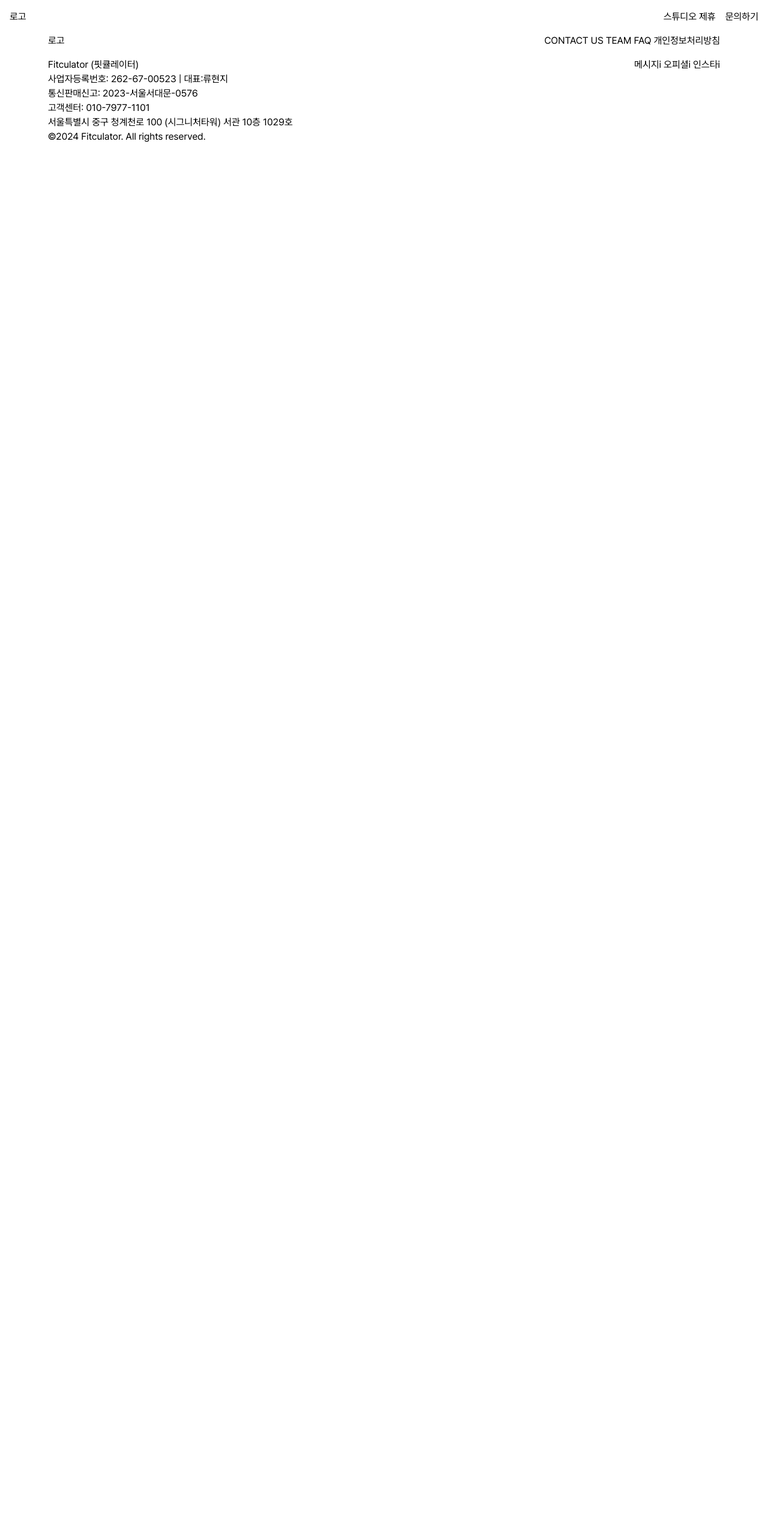
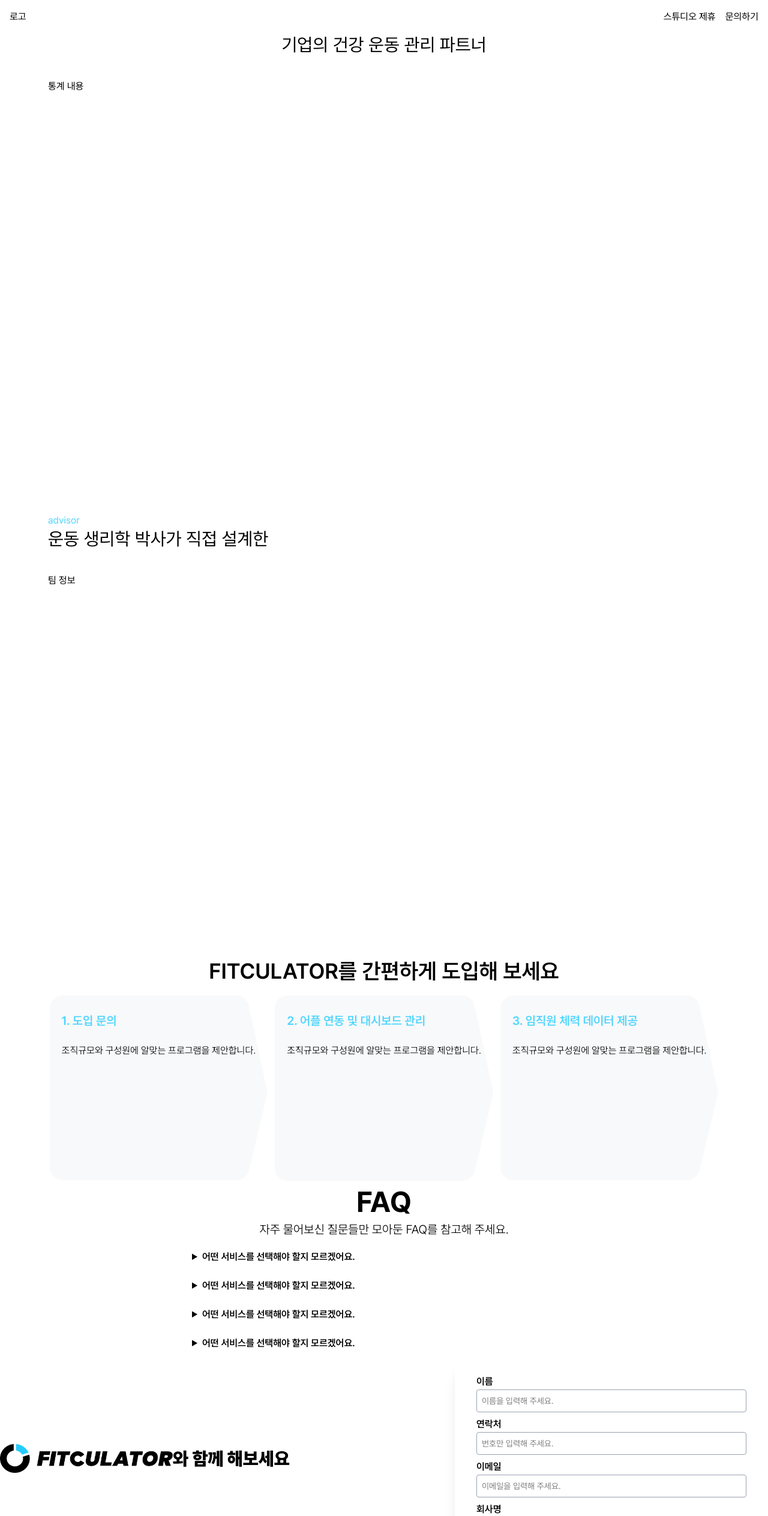
Before and after one commit to fitculator-ai/Team2_FE_B2B, a Next.js app: page / in a window 1280 px wide. Shown: the top 2528 px of the page at 60% size. Before the commit the page ends 800 px from the top, so only its background shows below. Built offline with nearby package versions, Linux system fonts and the light colour scheme.

Commit message:
[수정/생성] sectionLayout props 수정, 섹션 컴포넌트 추가(통계, 팀 정보)
- sectionLayout 컴포넌트 props 수정
- 통계, 팀 정보 섹션 컴포넌트 추가

```diff
--- a/src/app/page.tsx
+++ b/src/app/page.tsx
@@ -1,18 +1,18 @@
-// import SectionLayout from "@/components/Layout/SectionLayout";
+import StatisticsSection from "@/components/StatisticsSection";
+import TeamInfoSection from "@/components/TeamInfoSection";
+import ProcessSection from "@/components/ProcessSection";
+import ContactUsSection from "@/components/ContactUsSection";
+import FAQSection from "@/components/FAQSection";
 
 export default function RootPage() {
   return (
     <>
-      {/* <SectionLayout
-        isFullPage="true"
-        title="partnership Review"
-        subTitle="Fit만의 솔루션"
-        position="center"
-        subTitleColor="point"
-        description="수많은 기업에서 이미 사용하고 있어요요"
-      >
-        <h1>하위 내용</h1>
-      </SectionLayout> */}
+      {/* <h1 className="text-xl font-bold underline"> Root Page!</h1> */}
+      <StatisticsSection />
+      <TeamInfoSection />
+      <ProcessSection />
+      <FAQSection />
+      <ContactUsSection />
     </>
   );
 }
--- a/src/components/Layout/Footer.tsx
+++ b/src/components/Layout/Footer.tsx
@@ -3,7 +3,7 @@
 export default function Footer() {
   return (
     <footer>
-      <SectionLayout isFullPage="false">
+      <SectionLayout isFullPage={false}>
         <nav className="flex justify-between pb-4">
           <button>로고</button>
 
--- a/src/components/Layout/SectionLayout.tsx
+++ b/src/components/Layout/SectionLayout.tsx
@@ -1,15 +1,15 @@
 type SectionLayoutProps = {
-  isFullPage: "true" | "false";
+  isFullPage?: boolean;
   title?: string;
   subTitle?: string;
   position?: "left" | "center";
   description?: string;
   subTitleColor?: "base" | "point";
-  children: React.ReactNode;
+  children?: React.ReactNode;
 };
 
 export default function SectionLayout({
-  isFullPage,
+  isFullPage = true,
   title,
   subTitle,
   position = "left",
--- /dev/null
+++ b/src/components/StatisticsSection.tsx
@@ -0,0 +1,9 @@
+import SectionLayout from "@/components/Layout/SectionLayout";
+
+export default function StatisticsSection() {
+  return (
+    <SectionLayout subTitle="기업의 건강 운동 관리 파트너" position="center">
+      <p>통계 내용</p>
+    </SectionLayout>
+  );
+}
--- /dev/null
+++ b/src/components/TeamInfoSection.tsx
@@ -0,0 +1,9 @@
+import SectionLayout from "@/components/Layout/SectionLayout";
+
+export default function TeamInfoSection() {
+  return (
+    <SectionLayout title="advisor" subTitle="운동 생리학 박사가 직접 설계한">
+      <p>팀 정보</p>
+    </SectionLayout>
+  );
+}
```
